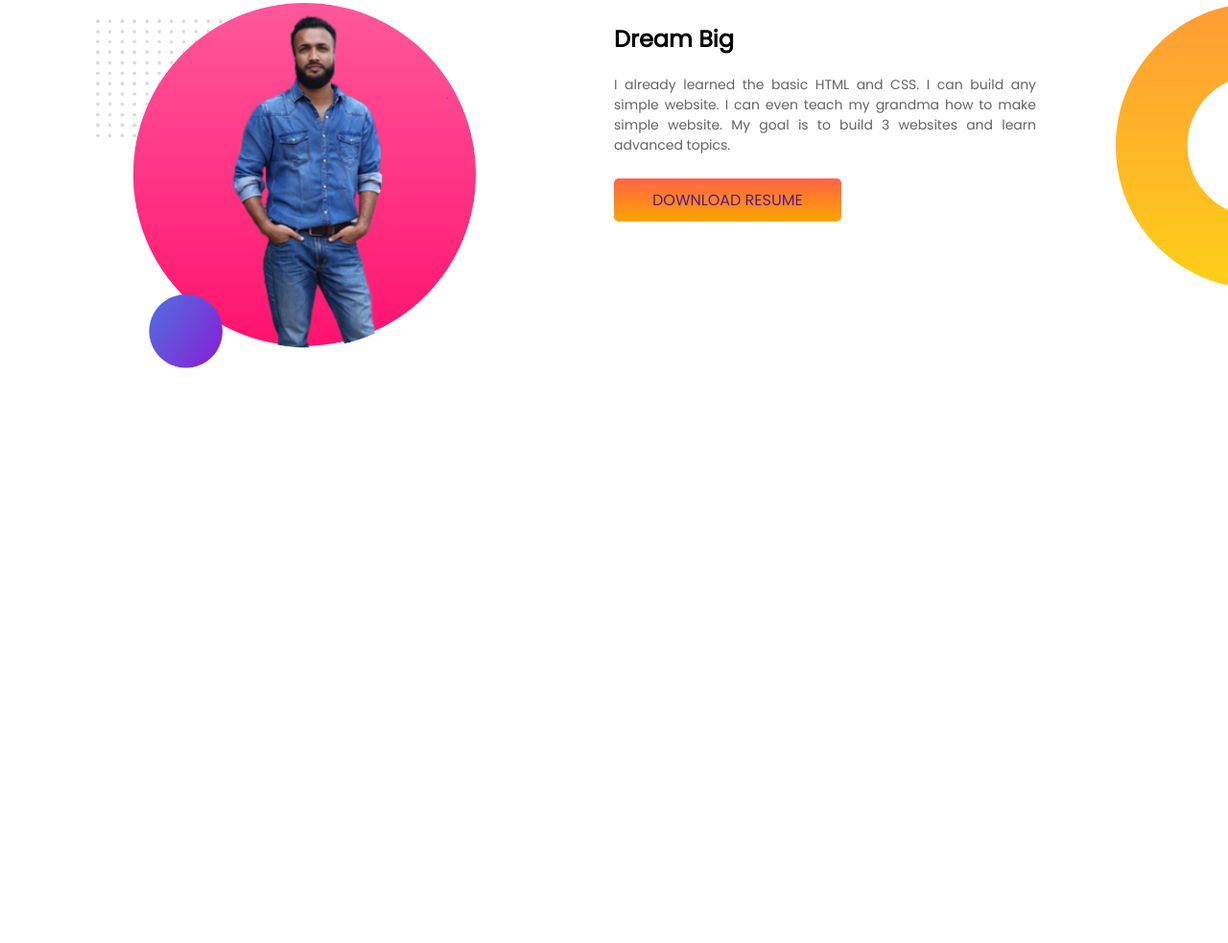
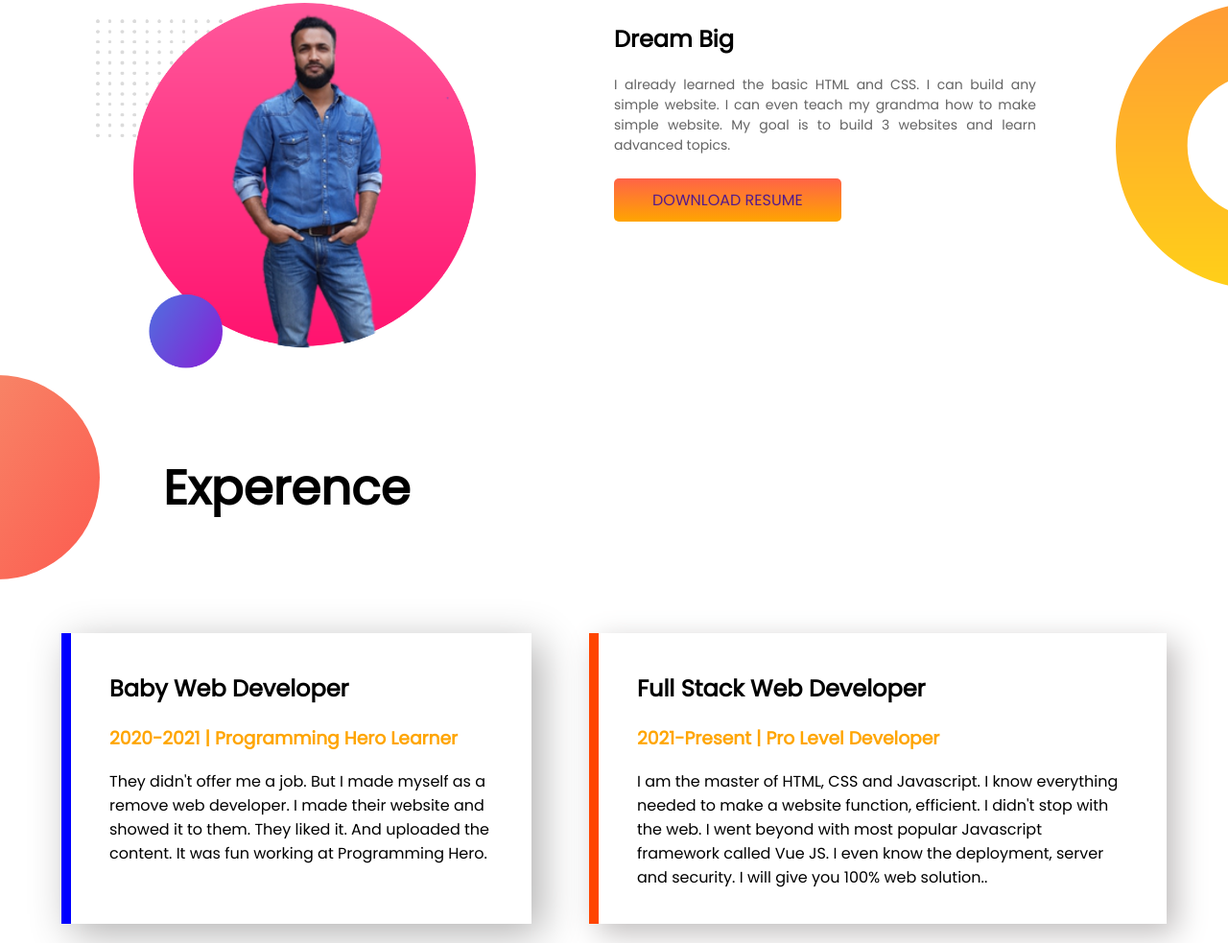
Before and after one commit to FoyazAhmed/foyaz-fortfolio, a plain HTML site: page index.html in a window 1280 px wide. Shown: the part 572-1555 px from the top of the page at 96% size. Before the commit the page ends 963 px from the top, so only its background shows below. Drawn offline with Linux system fonts and the light colour scheme.

Commit message:
third commit

```diff
--- a/index.html
+++ b/index.html
@@ -14,7 +14,7 @@
 
 <body>
 
-    <section class="top-banner">
+    <section class="flexiable-sec top-banner">
         <div class="half-width">
             <h1>Welcome to</h1>
             <h1> <span class="orange-color">the Developers</span> world</h1>
@@ -32,7 +32,7 @@
 
     </section>
 
-    <section class="dream-big">
+    <section class="dream-big flexiable-sec">
         <div class="half-width">
             <img src="images/foyaz2.png" alt="foyaz picture">
         </div>
@@ -46,6 +46,38 @@
 
     </section>
 
+    <section class="experence">
+        <div class="ex">
+            <h1>Experence</h1>
+        </div>
+    </section>
+    <secttion class="developers">
+        <div class="developer flexiable-sec">
+            <div class="blue-border ">
+                <h2>Baby Web Developer</h2>
+                <h3 class="orange-color">2020-2021 | Programming Hero Learner</h3>
+                <p>They didn't offer me a job. But I made myself as a remove web developer. I made their website and
+                    showed it to them.
+                    They liked it. And uploaded the content. It was fun working at Programming Hero.</p>
+            </div>
+            <div class="orange-border">
+                <h2>Full Stack Web Developer</h2>
+                <h3 class="orange-color">2021-Present | Pro Level Developer</h3>
+                <p>I am the master of HTML, CSS and Javascript. I know everything needed to make a website function,
+                    efficient. I didn't
+                    stop with the web. I went beyond with most popular Javascript framework called Vue JS. I even know
+                    the deployment,
+                    server and security. I will give you 100% web solution..</p>
+            </div>
+
+        </div>
+    </secttion>
+    <div>
+        <h2></h2>
+        <h2></h2>
+        <h2></h2>
+        <h2></h2>
+    </div>
 
 </body>
 
--- a/style.css
+++ b/style.css
@@ -1,12 +1,11 @@
 h1{
     font-size: 50px;
-
 }
 body{
     font-family: 'Poppins', sans-serif;
     margin:0;
 }
-section{
+.flexiable-sec{
     display: flex;
 }
 .half-width{
@@ -54,3 +53,33 @@ section{
     display: inline-block;
     border-radius: 5px;
 }
+.experence {
+    background-image: url(images/exp-bg.png);
+    background-repeat: no-repeat;
+    width: 500px;
+    height: 229px;
+}
+.ex {
+    margin-left: 170px;
+    padding-top: 40px;
+}
+.blue-border{
+     box-shadow: 10px 10px 40px rgb(177, 176, 176);
+     border-left: 10px solid blue;
+     margin-left:60px;
+     margin-top:40px;
+     max-width: 40%;
+     padding: 20px 40px;
+       margin-left:5%
+
+}
+.orange-border{
+     box-shadow: 10px 10px 30px rgb(192, 189, 189);
+     border-left: 10px solid orangered;
+     margin-left:60px;
+     margin-top:40px;
+     max-width: 40%;
+     padding: 20px 40px;
+     margin-right:5%
+
+}
```
